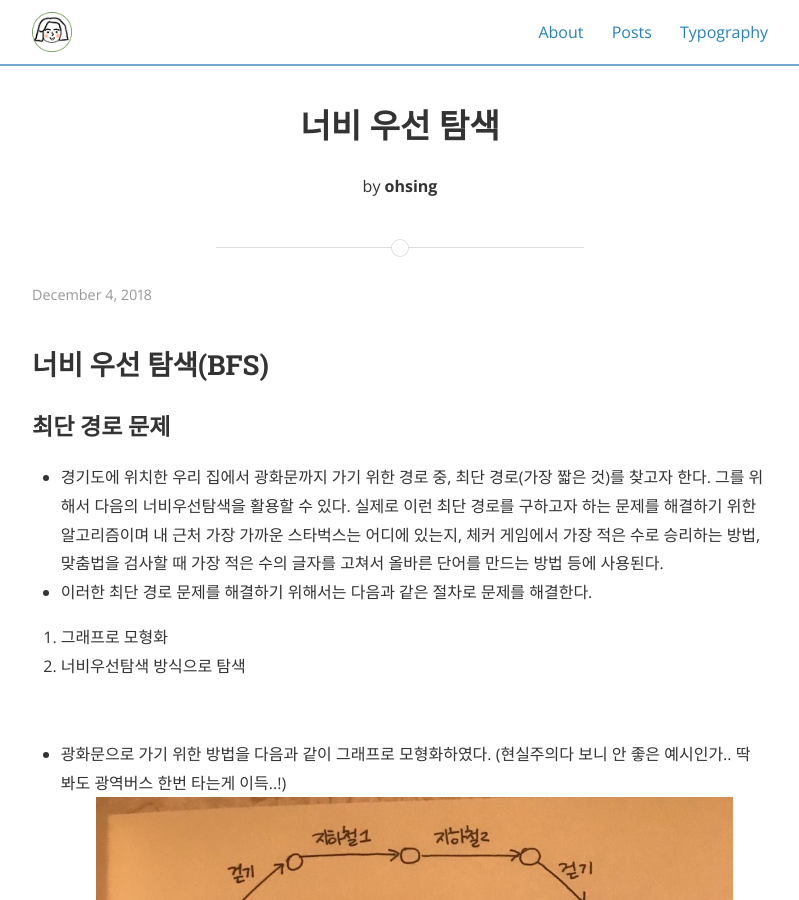
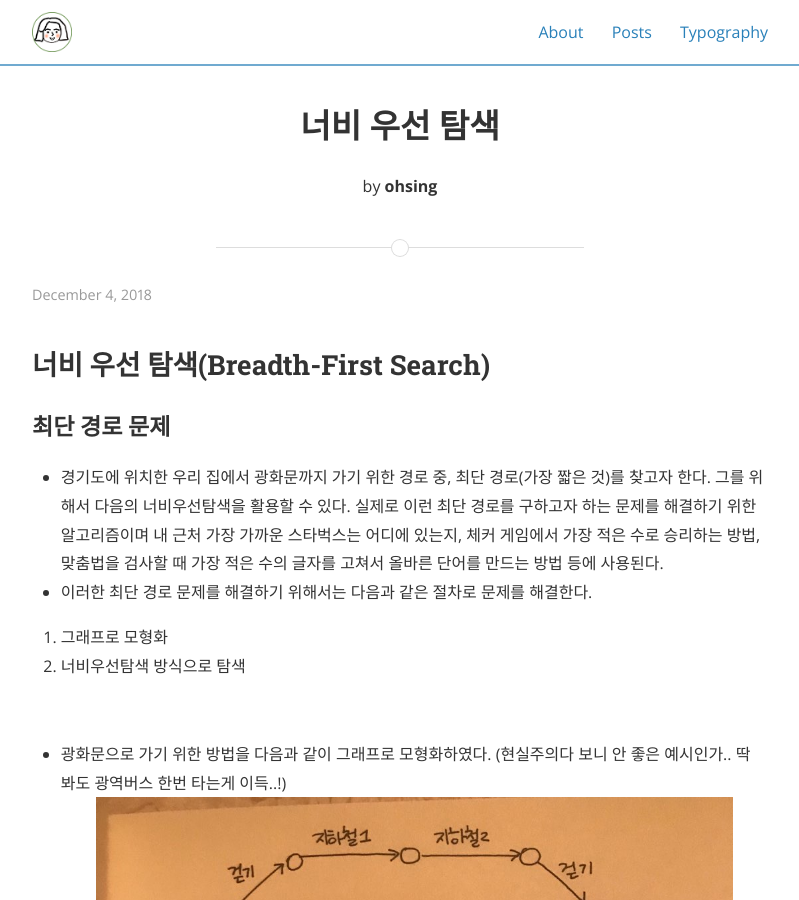
Before and after one commit to swon96/swon96.github.io, a Jekyll site: the page built from _posts/Algorithm/2018-12-04-AL6.md, in a window 1280 px wide and 900 px high. Shown: the whole window, without its empty margins (240-1039 px from the left). Built offline with Jekyll 4.4.1, drawn with Linux system fonts in a browser that asks for light colours; nearby versions of some CDN libraries.

Commit message:
살짝 수정

```diff
--- a/_posts/Algorithm/2018-12-04-AL6.md
+++ b/_posts/Algorithm/2018-12-04-AL6.md
@@ -7,7 +7,7 @@ categories: algorithm
 # tags: lorem ipsum
 ---
 
-## 너비 우선 탐색(BFS)
+## 너비 우선 탐색(Breadth-First Search)
 
 ### 최단 경로 문제
 - 경기도에 위치한 우리 집에서 광화문까지 가기 위한 경로 중, 최단 경로(가장 짧은 것)를 찾고자 한다. 그를 위해서 다음의 너비우선탐색을 활용할 수 있다. 실제로 이런 최단 경로를 구하고자 하는 문제를 해결하기 위한 알고리즘이며 내 근처 가장 가까운 스타벅스는 어디에 있는지, 체커 게임에서 가장 적은 수로 승리하는 방법, 맞춤법을 검사할 때 가장 적은 수의 글자를 고쳐서 올바른 단어를 만드는 방법 등에 사용된다.
@@ -27,7 +27,7 @@ categories: algorithm
 <img src="/assets/images/al_post/bfs_2.jpeg" title="breadth_first_search_2">
 <br>
 - 그리고 너비우선탐색 방식으로 문제를 해결해보자.
-<br><br>
+<br>
 
 ### 너비우선탐색(Breadth-First Search)
 - 너비우선탐색은 그래프를 대상으로 하는 탐색 알고리즘이다. 이를 통해 '최단 경로를 탐색'하거나 '경로가 존재하는가'에 대하여 답할 수 있다.
```
